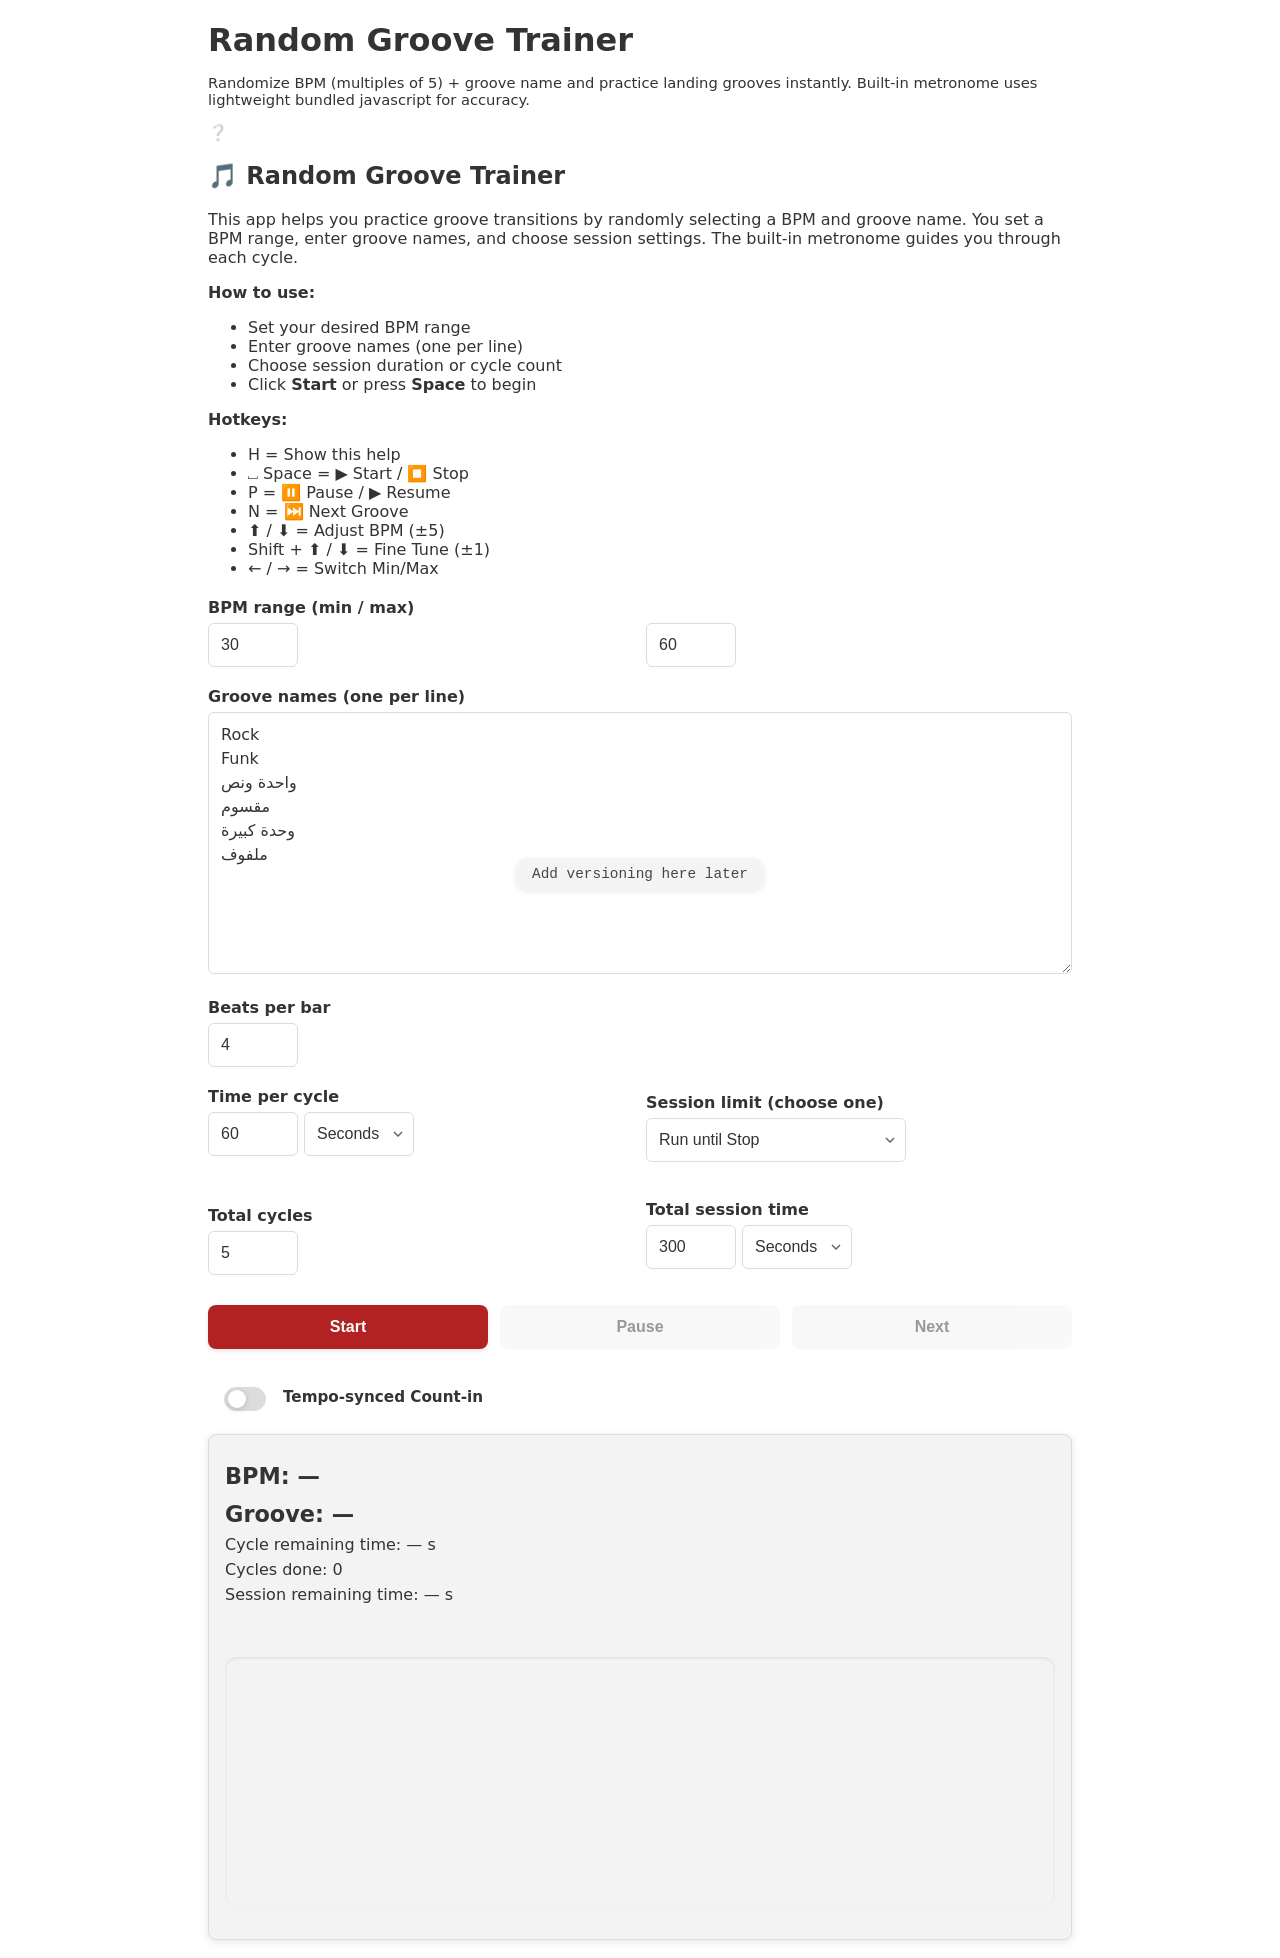
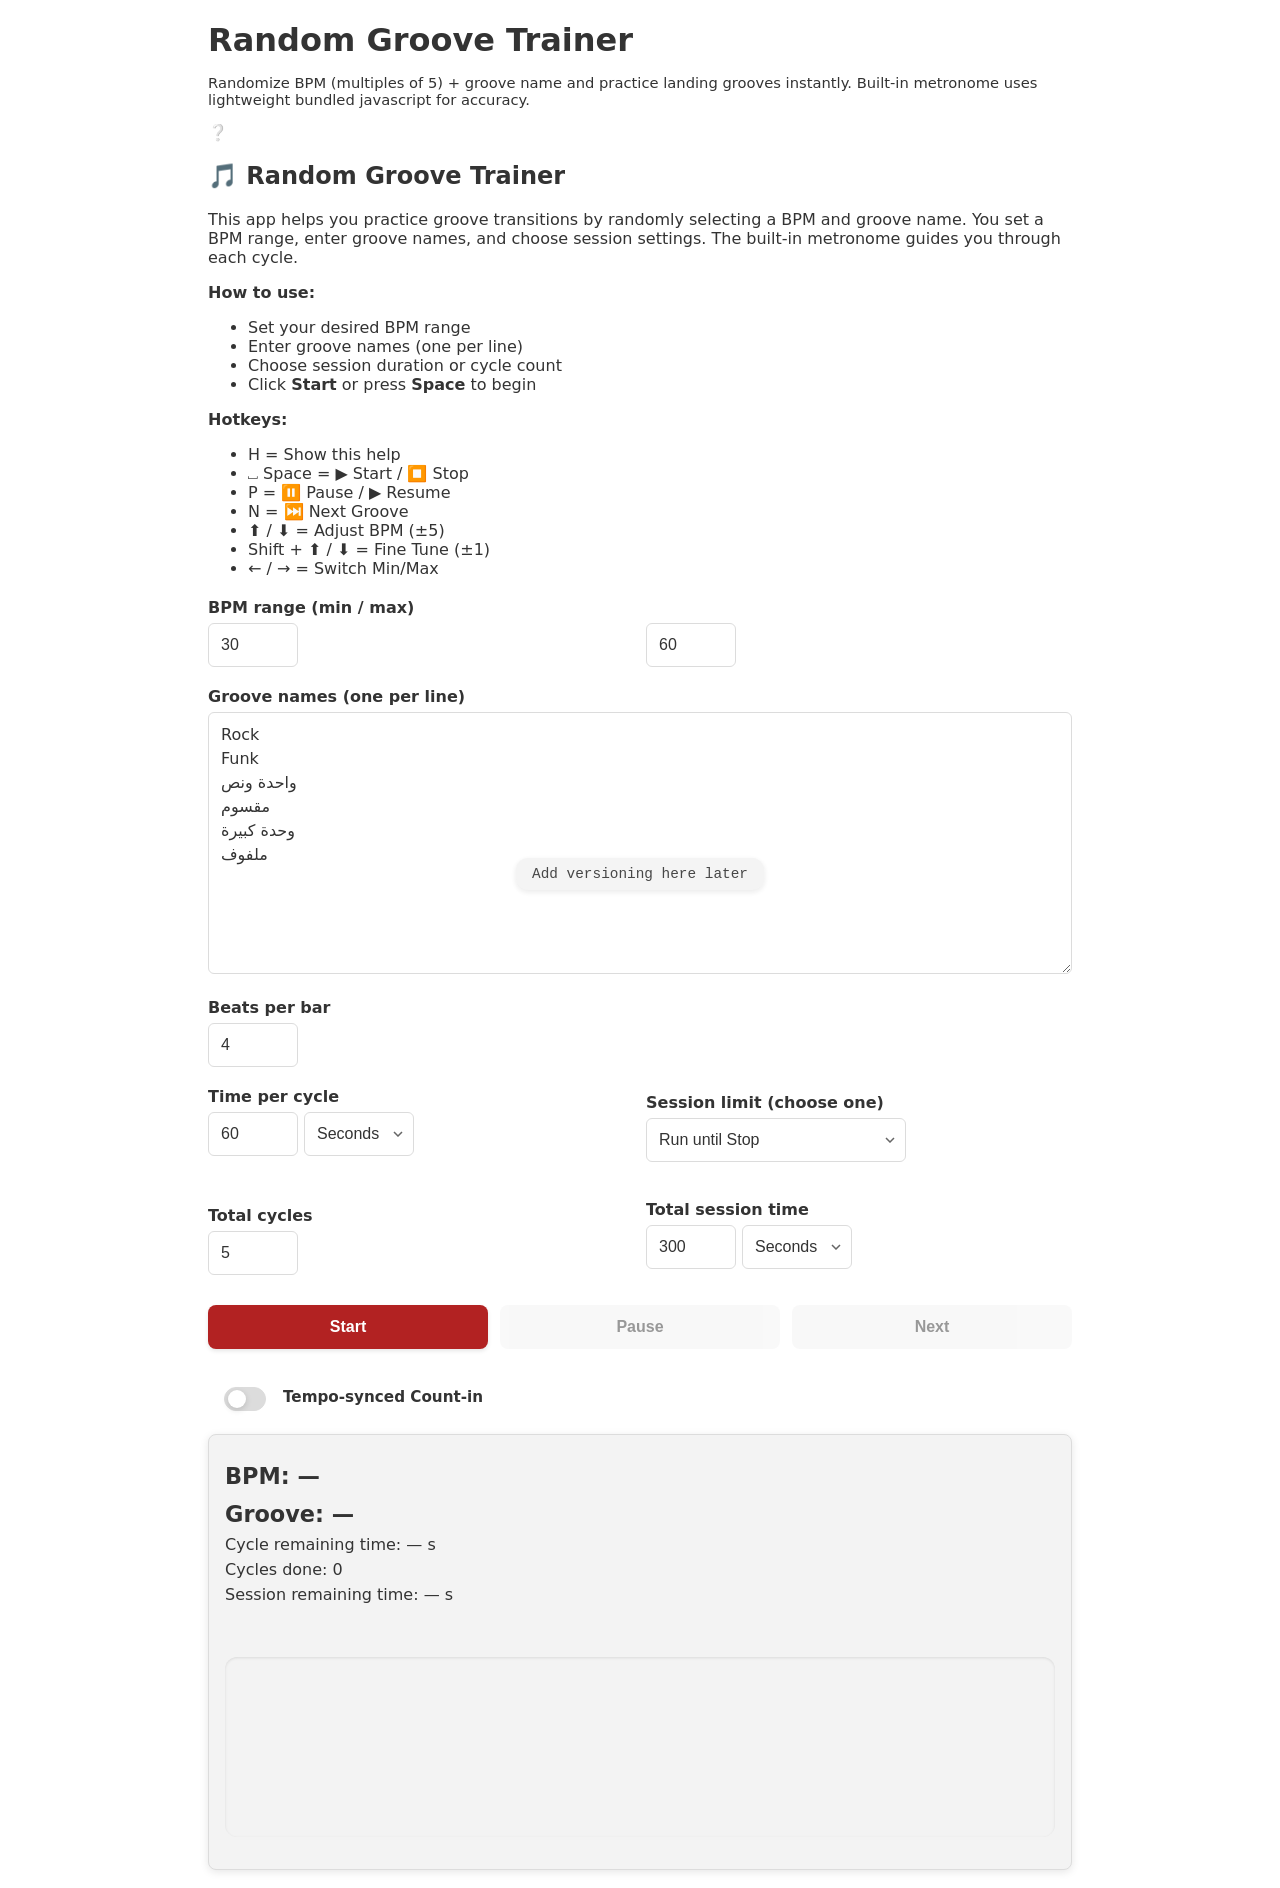

Decoupled Predictive Visuals & Logic Hardening

--- a/css/styles.css
+++ b/css/styles.css
@@ -1315,13 +1315,17 @@ button#installBtn.utility-button:active {
 /* --- Container Alignment --- */
 #beat-indicator-container,
 #beat-indicator-container-simple {
-  display: block;
+  display: flex;
+  flex-direction: column;
+  align-items: center;
+  justify-content: center;
+  position: relative; /* Positioning anchor */
   min-height: 180px;
   transition: all 0.4s cubic-bezier(0.4, 0, 0.2, 1);
   margin-top: 14px;
   overflow: hidden;
   width: 100%;
-  padding: 40px 0 30px;
+  padding: 0; /* Standardize: padding handled by flex-centering */
   background: var(--bg-secondary);
   border-radius: 12px;
   box-shadow: inset 0 1px 3px var(--shadow);
@@ -1333,6 +1337,14 @@ button#installBtn.utility-button:active {
   align-items: center;
   gap: 14px;
   width: 100%;
+  height: 100%; /* Mirror parent dimensions */
+}
+
+.panning-container.pending-overlay {
+  position: absolute;
+  inset: 0; /* Spans top, right, bottom, left 0 */
+  z-index: 5;
+  pointer-events: none;
 }
 
 /* Dashboard Container */
@@ -1340,7 +1352,7 @@ button#installBtn.utility-button:active {
   flex-direction: column;
   align-items: center;
   justify-content: center;
-  padding: 40px 20px;
+  padding: 20px 0;
   height: auto;
   min-height: 480px;
 }
@@ -1860,6 +1872,9 @@ button#installBtn.utility-button {
   transition:
     background 0.4s ease,
     color 0.4s ease;
+  touch-action: manipulation;
+  -webkit-touch-callout: none;
+  -webkit-user-select: none;
   user-select: none;
 }
 
